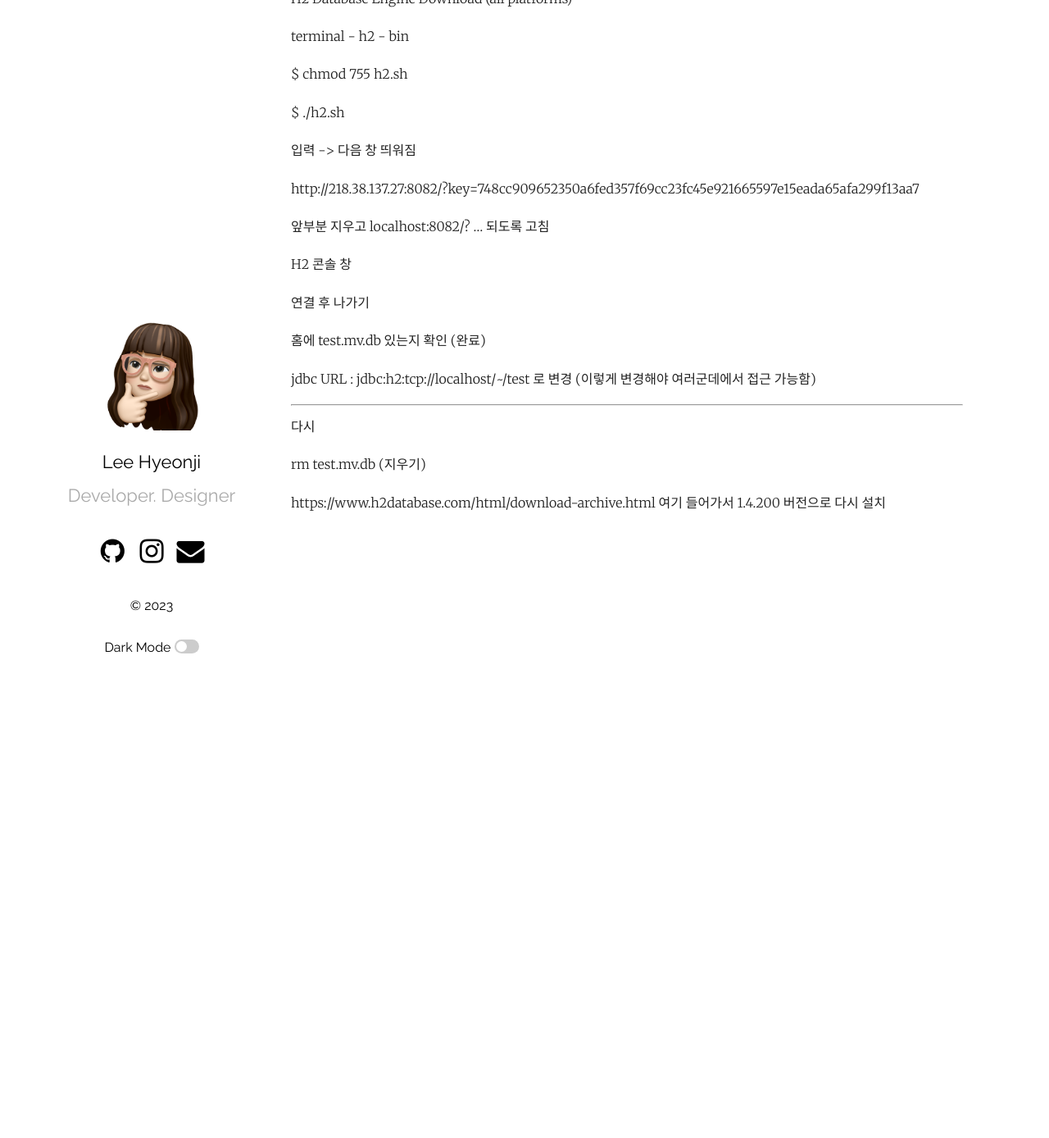
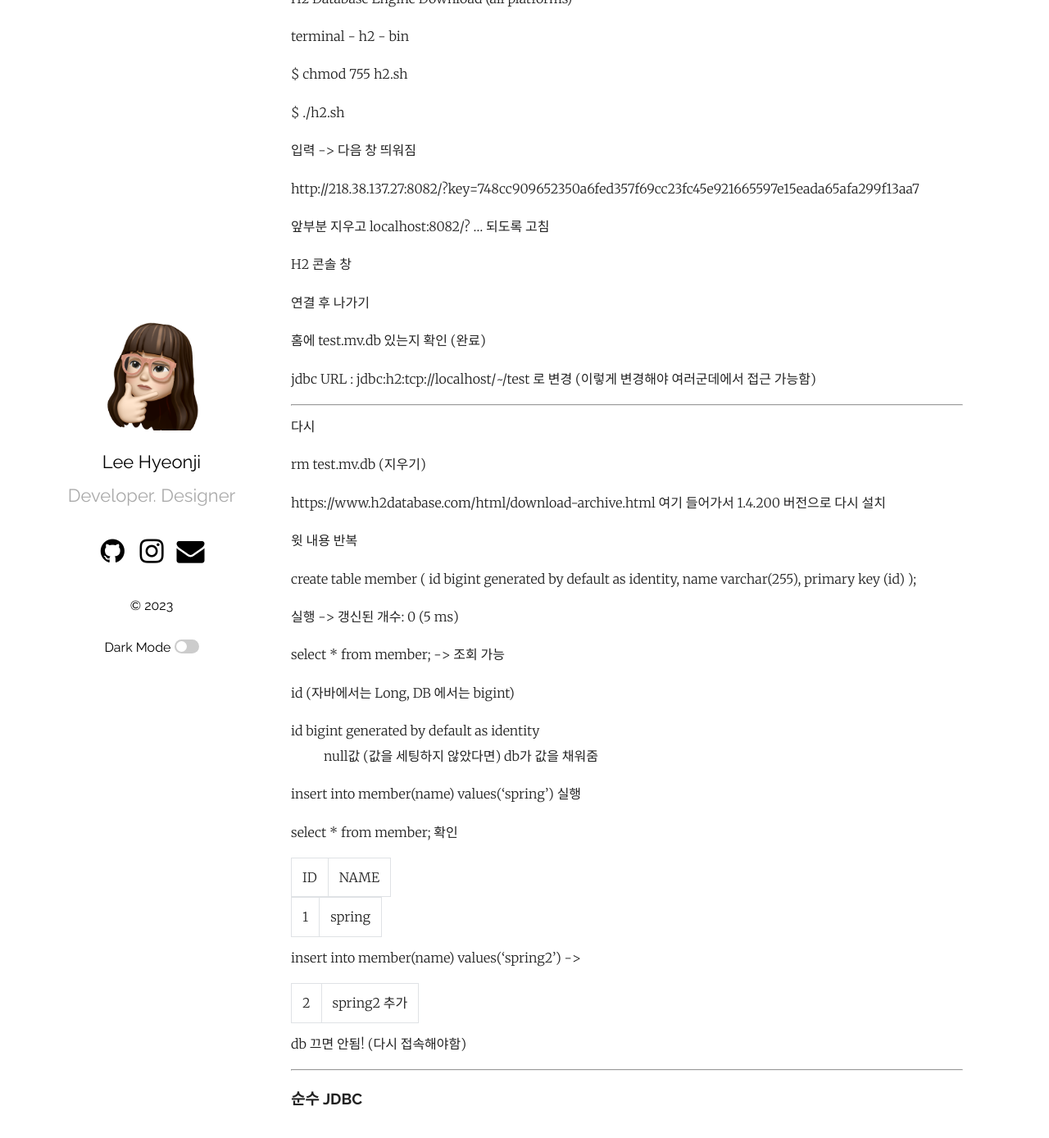
Before and after one commit to ehyeong/ehyeong.github.io, a Jekyll site: the page built from _posts/2023-07-02-springboot5.markdown, in a window 1280 px wide and 1400 px high, scrolled down 253 px. Shown: the top 1388 px of the window at 82% size. Built offline with Jekyll 4.4.1, drawn with Linux system fonts in a browser that asks for light colours; before the commit the page ends 926 px from its top, so only the background shows below that.

Commit message:
H2 데이터베이스 설치

```diff
--- a/_posts/2023-07-02-springboot5.markdown
+++ b/_posts/2023-07-02-springboot5.markdown
@@ -40,3 +40,40 @@ jdbc URL : jdbc:h2:tcp://localhost/~/test 로 변경
 rm test.mv.db (지우기)
 
 https://www.h2database.com/html/download-archive.html 여기 들어가서 1.4.200 버전으로 다시 설치
+
+윗 내용 반복
+
+create table member
+(
+   id bigint generated by default as identity,
+   name varchar(255),
+   primary key (id)
+);
+
+실행 -> 갱신된 개수: 0
+(5 ms)
+
+select * from member; -> 조회 가능
+
+id (자바에서는 Long, DB 에서는 bigint)
+
+id bigint generated by default as identity
+: null값 (값을 세팅하지 않았다면) db가 값을 채워줌
+
+insert into member(name) values('spring') 실행
+
+select * from member; 확인
+
+ID | NAME
+
+1 | spring
+
+insert into member(name) values('spring2') ->
+
+2 | spring2 추가
+
+db 끄면 안됨! (다시 접속해야함)
+
+***
+
+### 순수 JDBC
```
